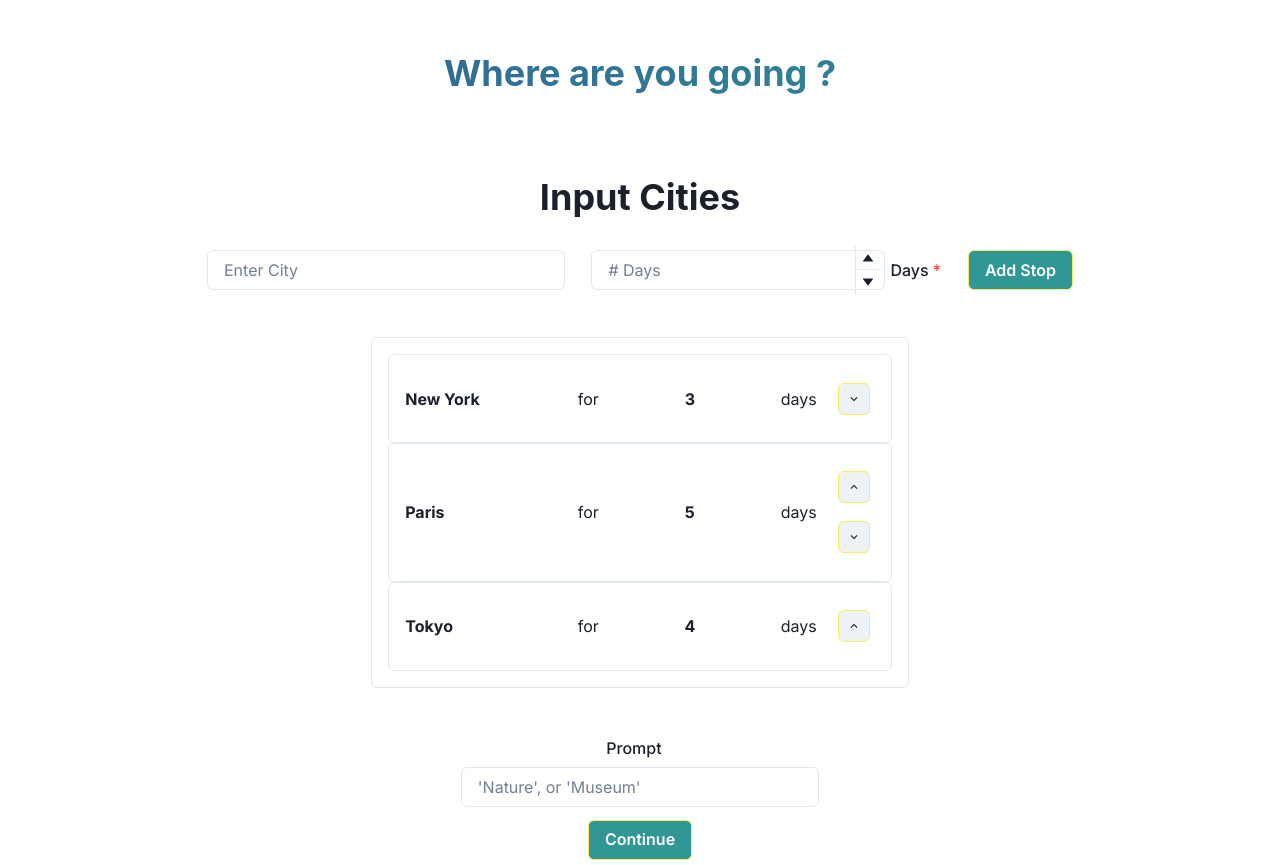
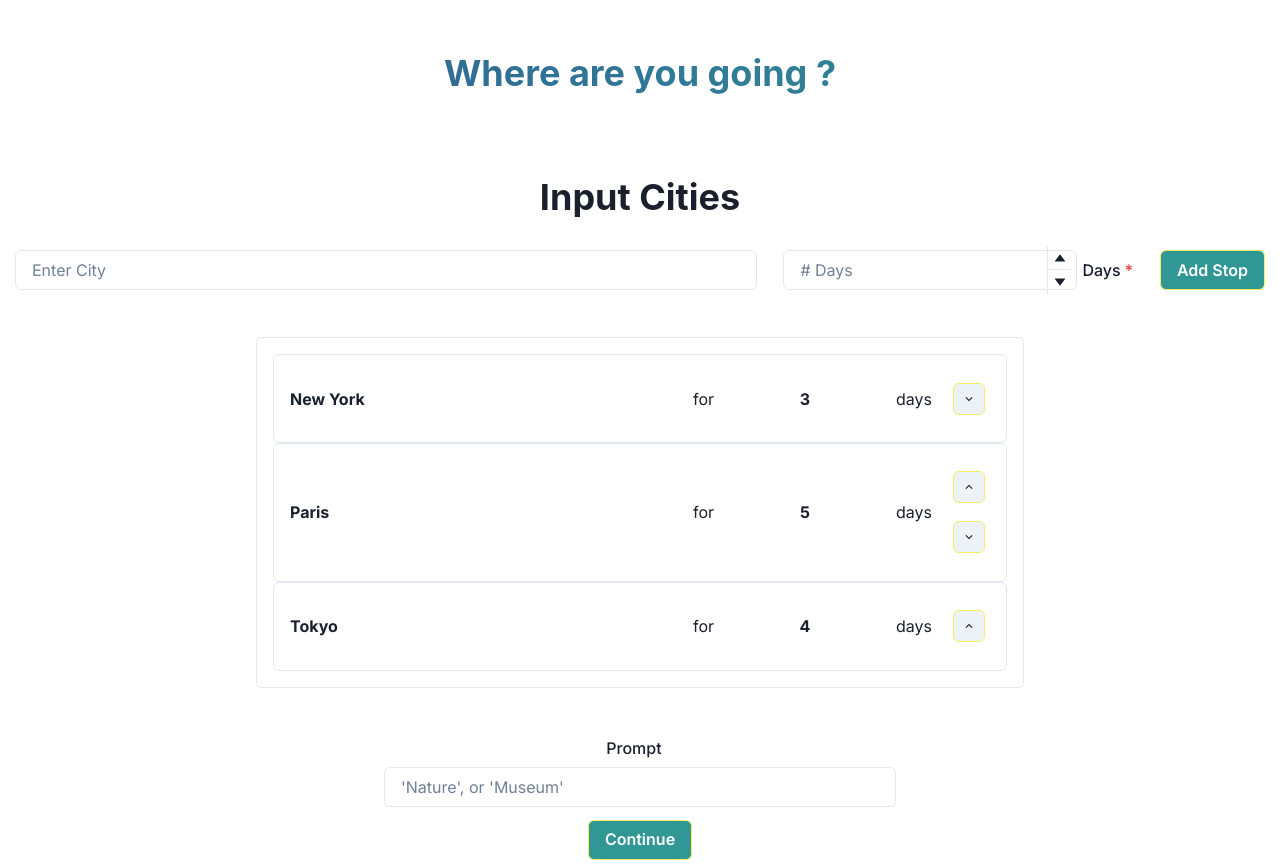
Before and after one commit to IdkwhatImD0ing/Xplore, a Next.js app in the folder frontend/xplore/: page /city-select in a window 1280 px wide. Built offline with nearby package versions, Linux system fonts and the light colour scheme.

Commit message:
fixed styling

```diff
--- a/frontend/xplore/app/city-select/page.js
+++ b/frontend/xplore/app/city-select/page.js
@@ -20,7 +20,7 @@ export default function Home() {
         {" "}
         Where are you going ?{" "}
       </Heading>
-      <div className={styles.form}>
+      <div>
         <CityInput />
         <CityList />
         <AttractionTypeInput />
```
